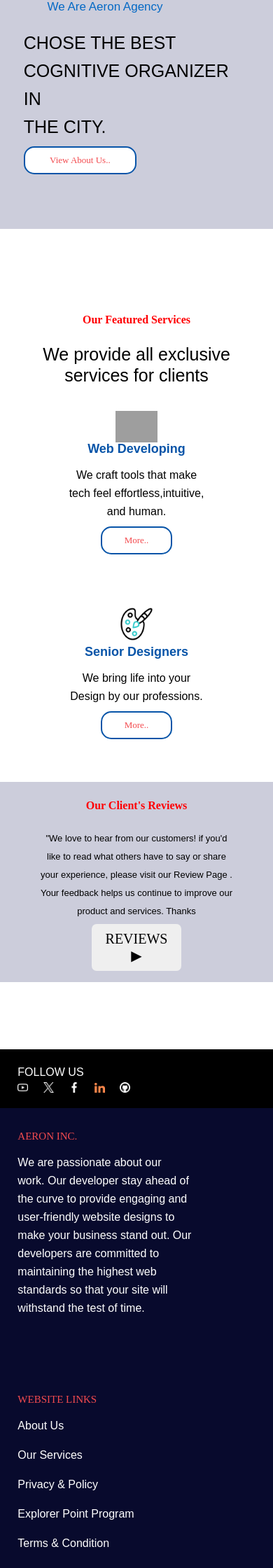
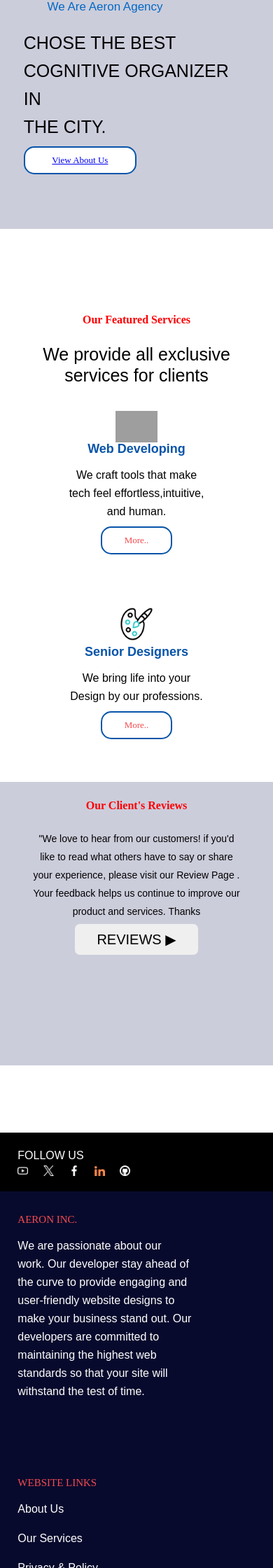
Before and after one commit to Biozeez09/aerontech, a PHP site: page / in a window 390 px wide. Shown: the part 2280-4520 px from the top of the page at 70% size. Run offline with PHP 8.4, Linux system fonts and the light colour scheme; grey boxes are pictures that could not be loaded.

Commit message:
fiveth commit

```diff
--- a/assest/aerontech.css
+++ b/assest/aerontech.css
@@ -273,8 +273,8 @@ p {
   .M-paragr {
     font-family: var(--paragratext);
     display: block;
-    font-size: 14px;
-    line-height: 20px;
+    font-size: 16px;
+    line-height: 25px;
     font-weight: 300;
     margin-top: 1rem;
     margin-bottom: 5rem;
@@ -1033,7 +1033,7 @@ p {
 
   .M-Ten {
     width: 100%;
-    height: 48avh;
+    height: 48vh;
     background: #cccddb;
     padding-top: 1rem;
     margin-bottom: 1rem;
@@ -1052,7 +1052,8 @@ p {
 
   .M-para{
     font-family: var(--paragratext);
-    font-size: 13px;
+    font-size: 14px;
+    font-weight: 400;
     color: black;
     display: flex;
     align-items: center;
@@ -1068,13 +1069,13 @@ p {
 
   }
   .M-review-button {
-    width: 33%;
+    width: 45%;
     /* height: 4vh; */
     padding: 10px;
     color: #0754a8;
     margin-bottom: 1rem;
     font-size: 20px;
-    font-family: poppins;
+    font-family: poppins,sans-serif;
     border-radius: 7px;
     outline: none;
     border: none;
@@ -1252,7 +1253,7 @@ p {
 
   .M-Footer {
     width: 100%;
-    height: 165vh;
+    height: 170vh;
     background: #080a2d;
     padding-left: 3vh;
     display: block;
@@ -1281,7 +1282,7 @@ p {
   .M-web-link {
     width: 70%;
     height: 40vh;
-    margin-bottom: 6rem;
+    margin-bottom: 8rem;
     padding-top: 2rem;
     text-decoration: none;
   }
@@ -1351,7 +1352,7 @@ p {
 
   .Review-btn {
     width: 100%;
-    height: 5vh;
+    /* height: 5vh; */
     padding: 1rem;
     background: white;
     font-family: poppins, sans-serif;
--- a/index.html
+++ b/index.html
@@ -443,7 +443,9 @@
             </p>
 
             <button class="M-button">
-                View About Us..
+                <a href="https://www.linkedin.com/in/ibrahim-azeez-8a25512a8">
+                    View About Us
+                </a>
             </button>
 
         </div>
```
